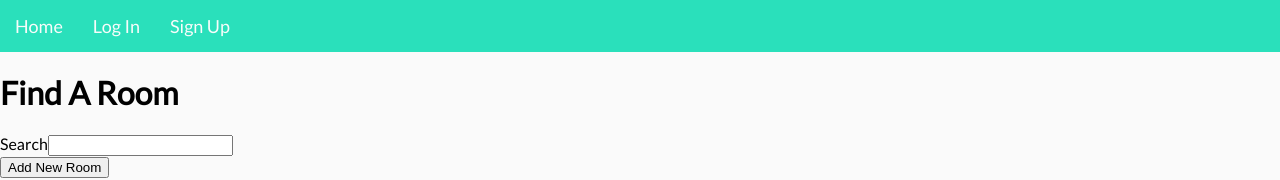
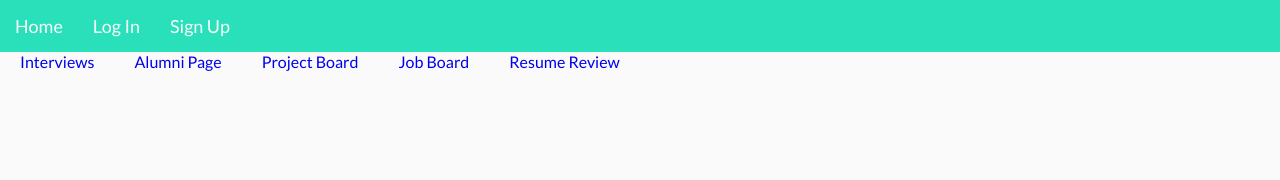
Before and after one commit to gooddb67/onboard-frontend, a React (Create React App) app: page /users/1/rooms/1 in a window 1280 px wide. Shown: the top 180 px of the page. Built offline with nearby package versions, Linux system fonts and the light colour scheme; no server answers.

Commit message:
Started Interview Page

```diff
--- a/src/components/ExistingRoomBrowser.js
+++ b/src/components/ExistingRoomBrowser.js
@@ -1,12 +1,16 @@
 import React from "react";
 import { Link } from "react-router-dom";
+import HomeRoomCard from "./HomeRoomCard";
 
 export default class ExistingRoomBrowser extends React.Component {
   render() {
     return (
       <div>
         <h1>Welcome Home!</h1>
-        {this.props.rooms.map(room => <p>{room.name}</p>)}
+        {this.props.rooms.map(room => (
+          <HomeRoomCard room={room} userId={this.props.id} />
+        ))}
+        <br />
         <Link to={`/users/${this.props.id}/rooms`}>Add Room</Link>
       </div>
     );
--- /dev/null
+++ b/src/components/HomeNavBar.js
@@ -0,0 +1,45 @@
+import React from "react";
+import { NavLink } from "react-router-dom";
+
+const style = {
+  textDecoration: "none",
+  padding: "20px 20px"
+};
+function HomeNavBar(props) {
+  return (
+    <div>
+      <NavLink
+        to={`/users/${props.userId}/rooms/${props.roomId}/interviews`}
+        style={style}
+      >
+        Interviews
+      </NavLink>
+      <NavLink
+        to={`/users/${props.userId}/rooms/${props.roomId}/alumni`}
+        style={style}
+      >
+        Alumni Page
+      </NavLink>
+      <NavLink
+        to={`/users/${props.userId}/rooms/${props.roomId}/projects`}
+        style={style}
+      >
+        Project Board
+      </NavLink>
+      <NavLink
+        to={`/users/${props.userId}/rooms/${props.roomId}/jobs`}
+        style={style}
+      >
+        Job Board
+      </NavLink>
+      <NavLink
+        to={`/users/${props.userId}/rooms/${props.roomId}/resume`}
+        style={style}
+      >
+        Resume Review
+      </NavLink>
+    </div>
+  );
+}
+
+export default HomeNavBar;
--- /dev/null
+++ b/src/components/HomeRoomCard.js
@@ -0,0 +1,15 @@
+import React from "react";
+import { Link } from "react-router-dom";
+
+export default class HomeRoomCard extends React.Component {
+  render() {
+    console.log(this.props.room);
+    return (
+      <div key={this.props.room.id}>
+        <Link to={`/users/${this.props.userId}/rooms/${this.props.room.id}`}>
+          {this.props.room.name}
+        </Link>
+      </div>
+    );
+  }
+}
--- /dev/null
+++ b/src/components/HomeRoomContainer.js
@@ -0,0 +1,22 @@
+import React from "react";
+import HomeNavBar from "./HomeNavBar";
+import { Route } from "react-router-dom";
+import InterviewPage from "./pages/InterviewPage";
+
+export default class HomeRoomContainer extends React.Component {
+  render() {
+    console.log("home container", this.props);
+    const params = this.props.match.params;
+    return (
+      <div>
+        <HomeNavBar userId={params.user_id} roomId={params.room_id} />
+        <Route
+          path="/users/:user_id/rooms/:room_id/interviews"
+          render={props => {
+            return <InterviewPage {...props} />;
+          }}
+        />
+      </div>
+    );
+  }
+}
--- a/src/components/UserShow.js
+++ b/src/components/UserShow.js
@@ -1,8 +1,9 @@
 import React from "react";
 import RoomSearchContainer from "./RoomSearchContainer";
 import ExistingRoomBrowser from "./ExistingRoomBrowser";
-import { Route } from "react-router-dom";
+import { Route, Switch } from "react-router-dom";
 import { getUsers } from "../services/api";
+import HomeRoomContainer from "./HomeRoomContainer";
 
 export default class UserShow extends React.Component {
   state = {
@@ -31,6 +32,7 @@ export default class UserShow extends React.Component {
     const user_id = this.props.match.params.user_id;
     return (
       <div>
+        <Switch>
           <Route
             exact
             path="/users/:user_id"
@@ -43,11 +45,16 @@ export default class UserShow extends React.Component {
             )}
           />
           <Route
+            path="/users/:user_id/rooms/:room_id"
+            render={props => <HomeRoomContainer {...props} />}
+          />
+          <Route
             path="/users/:user_id/rooms"
             render={() => (
               <RoomSearchContainer id={user_id} rooms={this.state.rooms} />
             )}
           />
+        </Switch>
       </div>
     );
   }
--- /dev/null
+++ b/src/components/pages/InterviewPage.js
@@ -0,0 +1,52 @@
+import React from "react";
+import Search from "../Search";
+
+export default class InterviewPage extends React.Component {
+  state = {
+    companies: [],
+    search: "",
+    addNewCompany: false
+  };
+
+  handleChange = term => {
+    this.setState({
+      search: term
+    });
+  };
+
+  componentDidMount() {
+    this.showAllCompanies();
+  }
+
+  addNewCompany = () => {
+    this.setState({ addNewCompany: !this.state.addNewCompany });
+  };
+
+  showAllCompanies = () => {
+    getCompanies().then(companies =>
+      this.setState({
+        companies
+      })
+    );
+  };
+
+  render() {
+    console.log("InterviewPage", this.props);
+    return (
+      <div>
+        <h1>Search Interview Questions by Company</h1>
+        <Search onChange={this.handleChange} search={this.state.search} />
+        <input
+          type="button"
+          value="Add New Company"
+          onClick={this.addNewCompany}
+        />
+        <CompaniesList
+          userId={this.props.id}
+          search={this.state.search}
+          companies={this.state.companies}
+        />
+      </div>
+    );
+  }
+}
```
Lines whose indentation alone changed are shown as unchanged.
